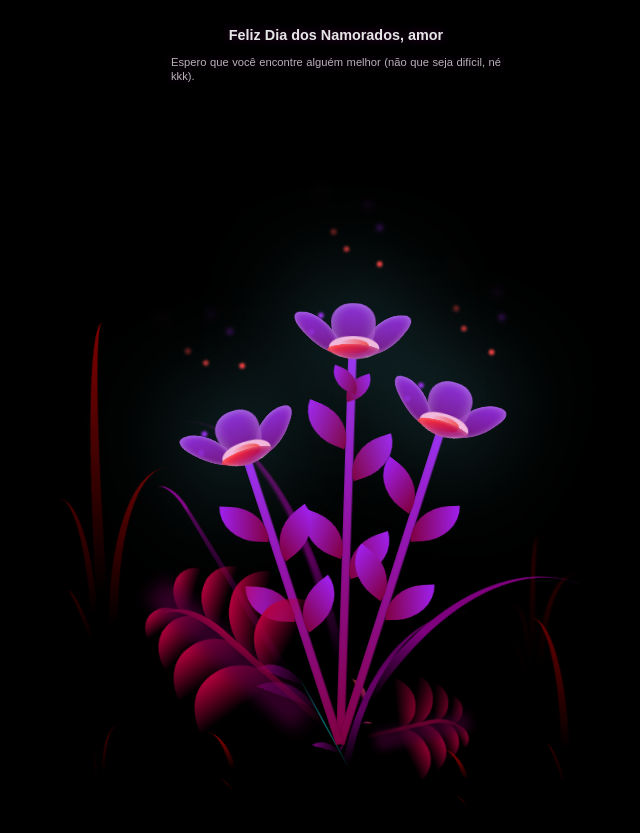
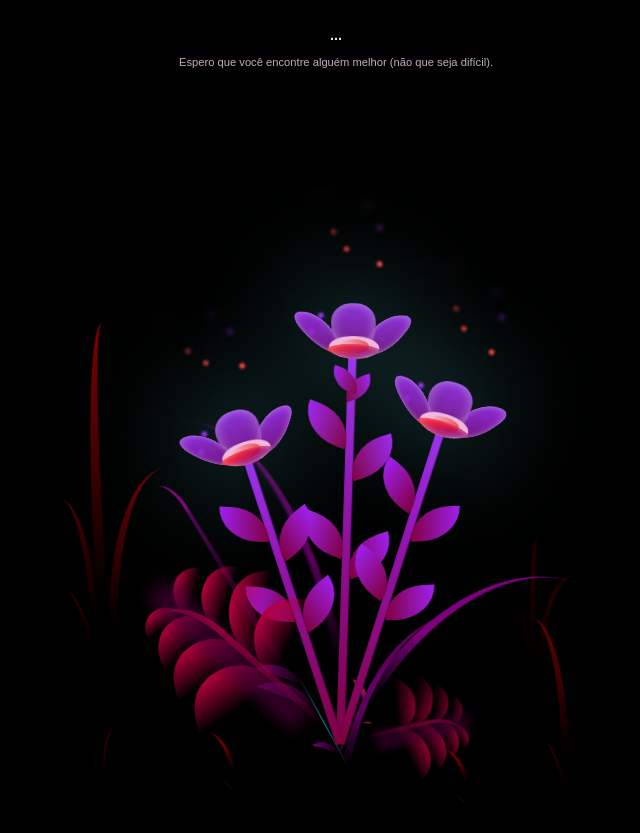
Before and after one commit to thelipex/pacoquitaaaa, a plain HTML site: page index.html in a window 1280 px wide. Shown: the whole page, without its empty margins (304-944 px from the left). Drawn offline with Linux system fonts and the light colour scheme.

Commit message:
Update index.html

```diff
--- a/index.html
+++ b/index.html
@@ -10,8 +10,8 @@
 <body class="not-loaded">
   <div class="night"></div>
   <div class="message">
-    <h2>Feliz Dia dos Namorados, amor</h2>
-    <p>Espero que você encontre alguém melhor (não que seja difícil, né kkk).</p>
+    <h2>...</h2>
+    <p>Espero que você encontre alguém melhor (não que seja difícil).</p>
 
   </div>
   <div class="flowers">
```
